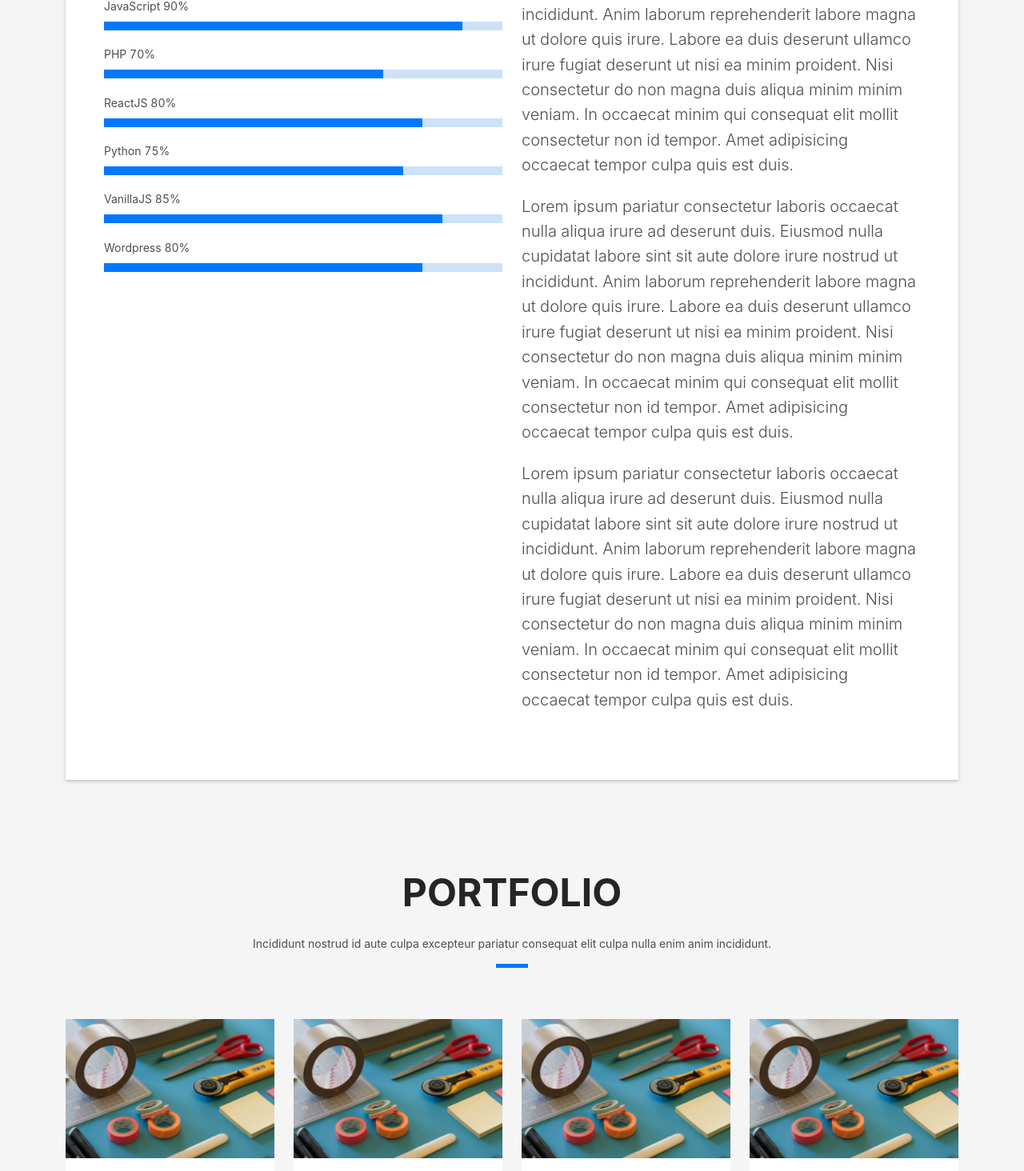
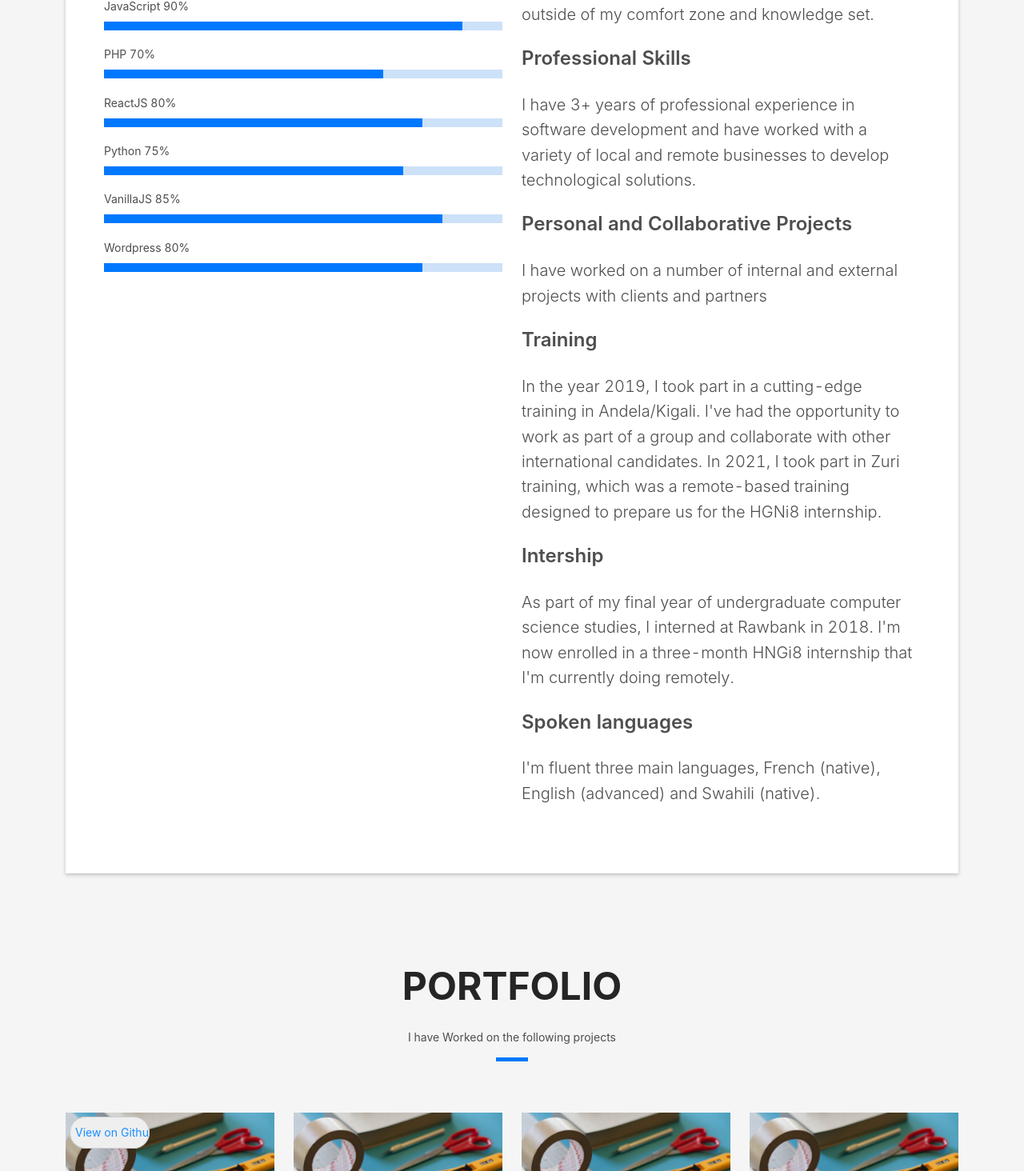
Before and after one commit to mwafrika/HNGi8_Tasks, a React (Create React App) app in the folder frontend/: page / in a window 1280 px wide. Shown: the part 1106-2570 px from the top of the page at 80% size. Built offline with nearby package versions, Linux system fonts and the light colour scheme.

Commit message:
Add overlay to the portolio

```diff
--- a/frontend/src/component/About.jsx
+++ b/frontend/src/component/About.jsx
@@ -1,5 +1,5 @@
 import React, { useState } from "react";
-
+import "./style.css";
 const About = () => {
   const [skills, setSkills] = useState({
     skills: [
@@ -39,19 +39,39 @@ const About = () => {
     ],
     about_me: [
       {
+        id: "about",
+        content:
+          "I am a self-assured, passionate, and proactive Full-Stack web developer who enjoys being challenged and working on projects that require me to work outside of my comfort zone and knowledge set.",
+      },
+      {
         id: "first-p-about",
+        title: "Professional Skills",
         content:
-          "Lorem ipsum pariatur consectetur laboris occaecat nulla aliqua irure ad deserunt duis. Eiusmod nulla cupidatat labore sint sit aute dolore irure nostrud ut incididunt. Anim laborum reprehenderit labore magna ut dolore quis irure. Labore ea duis deserunt ullamco irure fugiat deserunt ut nisi ea minim proident. Nisi consectetur do non magna duis aliqua minim minim veniam. In occaecat minim qui consequat elit mollit consectetur non id tempor. Amet adipisicing occaecat tempor culpa quis est duis.",
+          "I have 3+ years of professional experience in software development and have worked with a variety of local and remote businesses to develop technological solutions. ",
       },
       {
         id: "second-p-about",
+        title: "Personal and Collaborative Projects",
         content:
-          "Lorem ipsum pariatur consectetur laboris occaecat nulla aliqua irure ad deserunt duis. Eiusmod nulla cupidatat labore sint sit aute dolore irure nostrud ut incididunt. Anim laborum reprehenderit labore magna ut dolore quis irure. Labore ea duis deserunt ullamco irure fugiat deserunt ut nisi ea minim proident. Nisi consectetur do non magna duis aliqua minim minim veniam. In occaecat minim qui consequat elit mollit consectetur non id tempor. Amet adipisicing occaecat tempor culpa quis est duis.",
+          "I have worked on a number of internal and external projects with clients and partners ",
       },
       {
         id: "third-p-about",
+        title: "Training",
         content:
-          "Lorem ipsum pariatur consectetur laboris occaecat nulla aliqua irure ad deserunt duis. Eiusmod nulla cupidatat labore sint sit aute dolore irure nostrud ut incididunt. Anim laborum reprehenderit labore magna ut dolore quis irure. Labore ea duis deserunt ullamco irure fugiat deserunt ut nisi ea minim proident. Nisi consectetur do non magna duis aliqua minim minim veniam. In occaecat minim qui consequat elit mollit consectetur non id tempor. Amet adipisicing occaecat tempor culpa quis est duis.",
+          "In the year 2019, I took part in a cutting-edge training in Andela/Kigali. I've had the opportunity to work as part of a group and collaborate with other international candidates. In 2021, I took part in Zuri training, which was a remote-based training designed to prepare us for the HGNi8 internship.",
+      },
+      {
+        id: "fourth-p-about",
+        title: "Intership",
+        content:
+          "As part of my final year of undergraduate computer science studies, I interned at Rawbank in 2018. I'm now enrolled in a three-month HNGi8 internship that I'm currently doing remotely.",
+      },
+      {
+        id: "fith-p-about",
+        title: "Spoken languages",
+        content:
+          "I'm fluent three main languages, French (native), English (advanced) and Swahili (native).",
       },
     ],
   });
@@ -104,9 +124,10 @@ const About = () => {
                     </div>
                     {skills.about_me.map((content) => {
                       return (
-                        <p className="lead" key={content.id}>
-                          {content.content}
-                        </p>
+                        <div className="lead" key={content.id}>
+                          <p className="title-work">{content.title}</p>
+                          <p className="content-work">{content.content}</p>
+                        </div>
                       );
                     })}
                   </div>
--- a/frontend/src/component/Home.jsx
+++ b/frontend/src/component/Home.jsx
@@ -34,8 +34,9 @@ class Intro extends React.Component {
               <p className="pt-3">
                 <a
                   className="btn btn-primary btn js-scroll px-4"
-                  href="#work"
+                  href="https://drive.google.com/file/d/171CC8Ko81j_42WOHjfSklzyDHw9-ECRL/view?usp=sharing"
                   role="button"
+                  target="_blank"
                 >
                   Download my CV
                 </a>
--- a/frontend/src/component/Navbar.jsx
+++ b/frontend/src/component/Navbar.jsx
@@ -1,11 +1,13 @@
 import React, { useState } from "react";
 import logo1 from "../img/male1.png";
+import me from "../img/me.JPG";
 import logo2 from "../img/male.png";
 import { NavLink } from "react-router-dom";
 
 const Navbar = () => {
   const [logo, setLogo] = useState({
     logo1,
+    me,
   });
   return (
     <nav
@@ -14,7 +16,11 @@ const Navbar = () => {
     >
       <div className="container">
         <a className="navbar-brand js-scroll" href="#page-top">
-          <img src={logo.logo1} alt="logo" style={{ maxWidth: "100px" }} />
+          <img
+            src={logo.me}
+            alt="logo"
+            style={{ maxWidth: "120px", borderRadius: "50%", margin: "0 auto" }}
+          />
         </a>
         <button
           className="navbar-toggler collapsed"
--- a/frontend/src/component/Portofolio.jsx
+++ b/frontend/src/component/Portofolio.jsx
@@ -1,6 +1,7 @@
 import React from "react";
 
 //import stock
+import "./style.css";
 import stock from "../img/image1.jpg";
 import stock1 from "../img/image2.jpg";
 import stock2 from "../img/image3.jpg";
@@ -18,8 +19,7 @@ class Portfolio extends React.Component {
               <div className="title-box text-center">
                 <h3 className="title-a">Portfolio</h3>
                 <p className="subtitle-a">
-                  Incididunt nostrud id aute culpa excepteur pariatur consequat
-                  elit culpa nulla enim anim incididunt.
+                  I have Worked on the following projects
                 </p>
                 <div className="line-mf"></div>
               </div>
@@ -28,9 +28,36 @@ class Portfolio extends React.Component {
           <div className="row">
             <div className="col-md-3">
               <div className="work-box">
-                <a href={stock2} data-lightbox="gallery-vmarine">
+                {/* <a href={stock2} data-lightbox="gallery-vmarine"> */}
                 <div className="work-img">
                   <img src={stock2} alt="" className="img-fluid" />
+                  <div style={{ display: "flex", flexDirection: "row" }}>
+                    <div>
+                      <a href="#">
+                        <input
+                          type="button"
+                          name="live demo"
+                          value="Live demo"
+                        />
+                      </a>
+                    </div>
+                    <div>
+                      <a href="#">
+                        <input
+                          type="button"
+                          name="live demo"
+                          value="Live demo"
+                        />
+                      </a>
+                    </div>
+                    <a href="#">
+                      <input
+                        type="button"
+                        name="live demo"
+                        value="View on Github"
+                      />
+                    </a>
+                  </div>
                 </div>
                 <div className="work-content">
                   <div className="row">
@@ -49,8 +76,8 @@ class Portfolio extends React.Component {
                     </div>
                   </div>
                 </div>
-                </a>
-                <a
+                {/* </a> */}
+                {/* <a
                   href={stock1}
                   data-lightbox="gallery-vmarine"
                   style={{ display: "none" }}
@@ -84,7 +111,7 @@ class Portfolio extends React.Component {
                   style={{ display: "none" }}
                 >
                   jsx-a11y/anchor-has-content warning
-                </a>
+                </a> */}
               </div>
             </div>
             <div className="col-md-3">
--- /dev/null
+++ b/frontend/src/component/style.css
@@ -0,0 +1,29 @@
+.title-work{
+font-weight: 600;
+font-size: larger;
+}
+.content-work{
+
+}
+.work-img{
+    position: relative;
+    width: 100%;
+    height: auto;
+}
+.work-img input[type="button"]{
+    position: absolute;
+    top: 5px;
+    right: 0;
+    bottom: 0;
+    left: 5px;
+    cursor: pointer;
+    z-index: 9;
+    width: 100px;
+    height: 40px;
+    background-color:transform(0,0,0,0.5);
+    border-radius: 50px;
+    border: 1px solid #ccc;
+    transition: all 0.2s ease-in-out;
+
+
+}
```
Also changed, not shown: frontend/src/img/me.JPG (added). Lines whose indentation alone changed are shown as unchanged.
